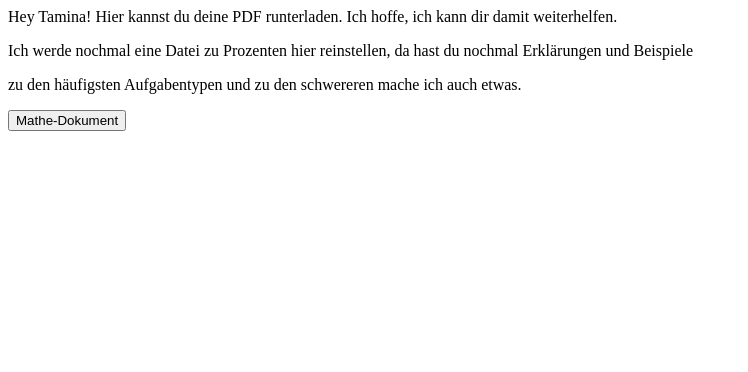
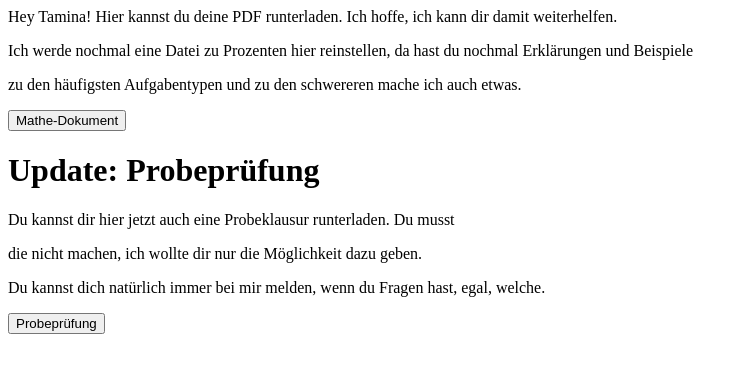
Before and after one commit to HeitzlerKS/heitzlerks.github.io, a plain HTML site: page index.html in a window 1280 px wide. Shown: the whole page, without its empty margins (0-748 px from the left). Drawn offline with Linux system fonts and the light colour scheme.

Commit message:
Probeklausur

```diff
--- a/index.html
+++ b/index.html
@@ -2,3 +2,9 @@
 <p>Ich werde nochmal eine Datei zu Prozenten hier reinstellen, da hast du nochmal Erklärungen und Beispiele</p>
 <p>zu den häufigsten Aufgabentypen und zu den schwereren mache ich auch etwas.</p>
 <a href="Tamina_Mathe_Lernhilfe.pdf" download="Tamina_Mathe_Lernhilfe.pdf"><button>Mathe-Dokument</button></a>
+
+<h1>Update: Probeprüfung</h1>
+<p>Du kannst dir hier jetzt auch eine Probeklausur runterladen. Du musst</p>
+<p>die nicht machen, ich wollte dir nur die Möglichkeit dazu geben.</p>
+<p>Du kannst dich natürlich immer bei mir melden, wenn du Fragen hast, egal, welche.</p>
+<a href="Tamina_Probeprüfung.pdf" download="Tamina_Probeprüfung.pdf"><button>Probeprüfung</button></a>
```
Also changed, not shown: 1 other file.
